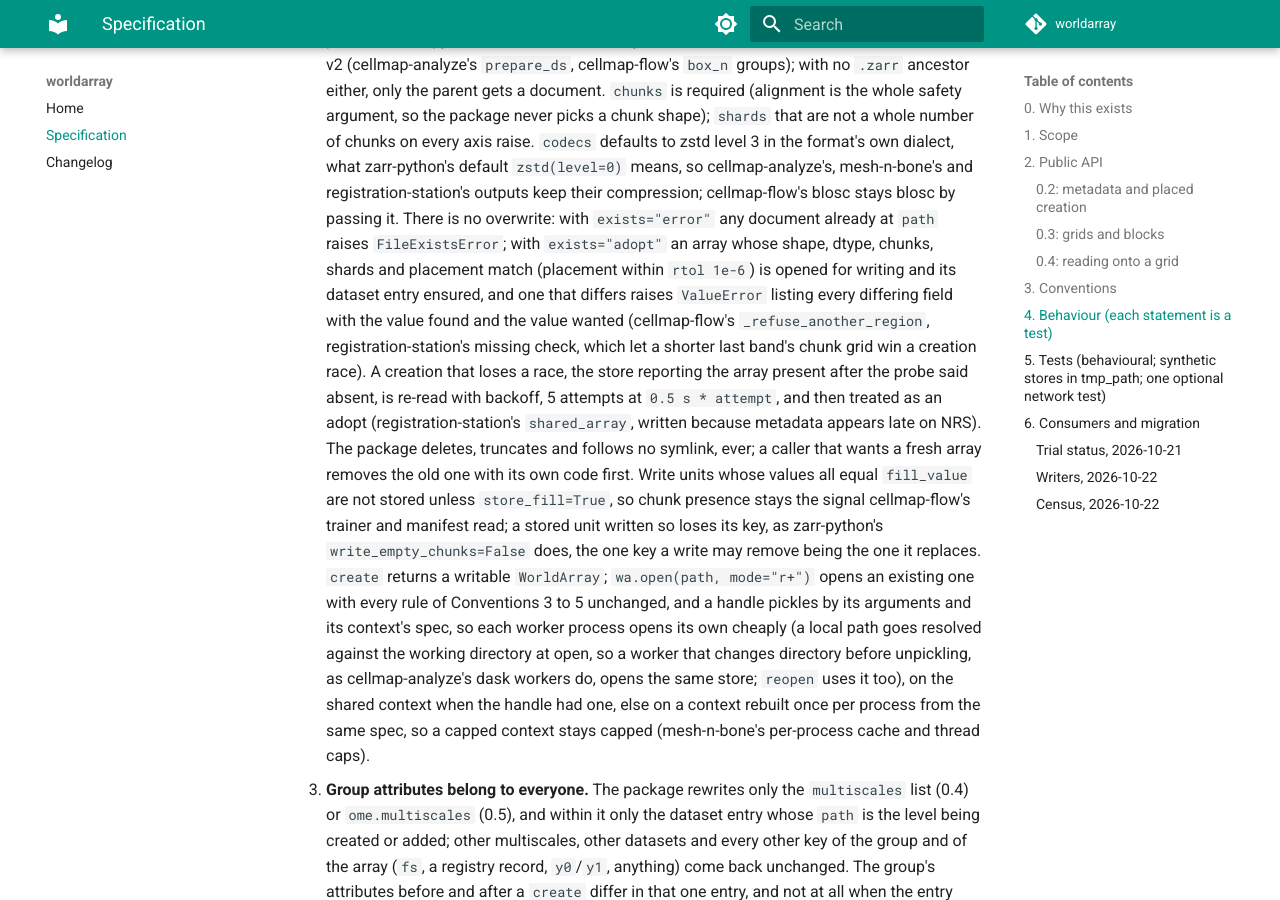
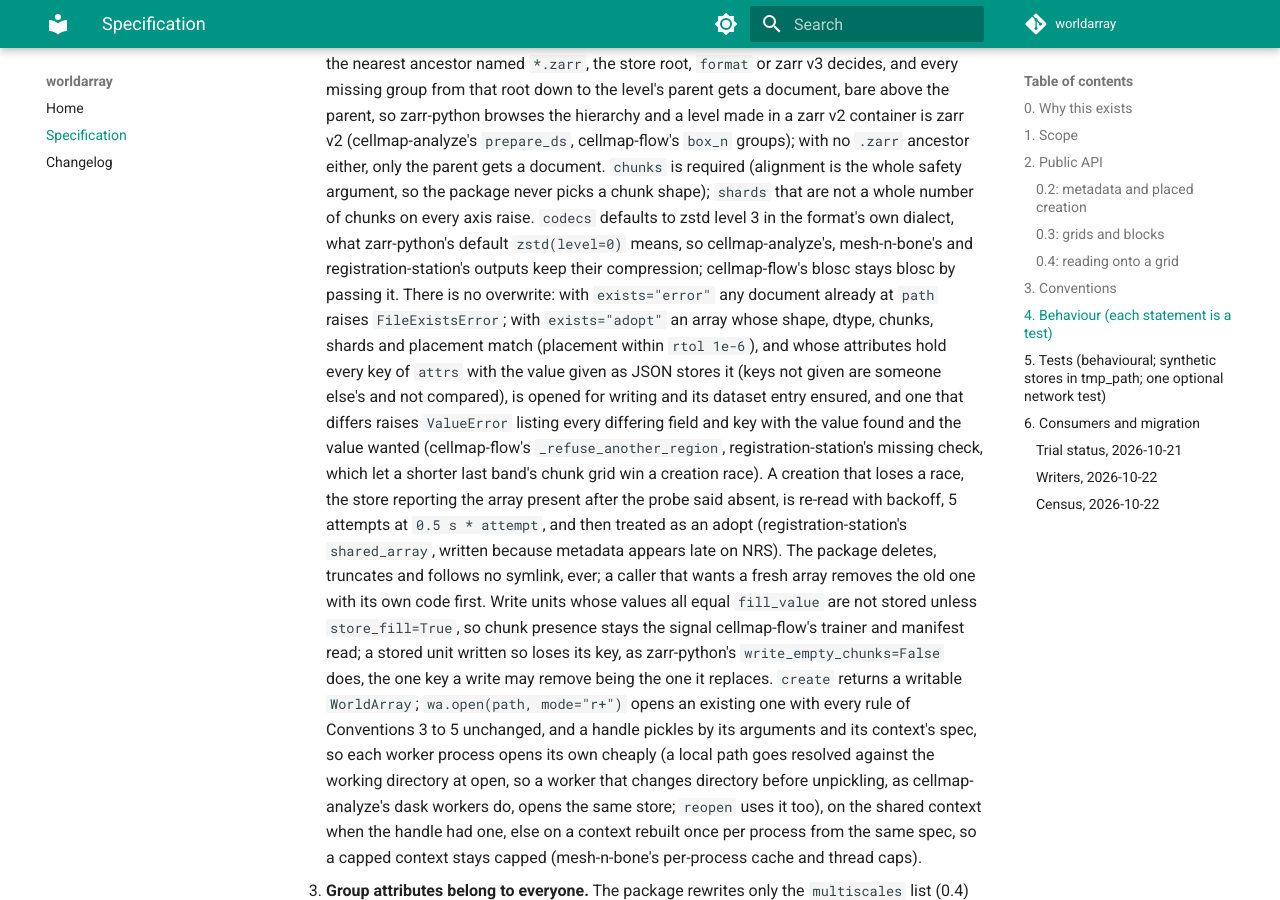
Before and after one commit to JaneliaSciComp/worldarray, an MkDocs documentation site: the page built from docs/spec.md, in a window 1280 px wide and 900 px high, scrolled down 16890 px. Built offline with MkDocs 1.6.1 and Material for MkDocs 9.7.7, drawn with Linux system fonts in a browser that asks for light colours; comment, search, counter and statistics services are not loaded; some of the changed text lies outside the part shown.

Commit message:
source_translation; adopt compares the attrs it is given
Two of cellmap-flow's asks for 0.4. source_translation is the stored level's translation
in the requested units beside source_voxel_size, under resample and relabel, so its
stored_placement can go. create(exists="adopt") compares every key of attrs with the
existing array's attributes and names each that differs or is missing; it used to keep the
old ones silently.

Claude-Session: https://claude.ai/code/session_0141wgF8mkGbjGfBFKfKhp64

````diff
--- a/docs/spec.md
+++ b/docs/spec.md
@@ -149,8 +149,9 @@ vol.meta           # ArrayMeta in the store's own units
 vol.grid           # ArrayMeta in the requested units, every axis
 vol.shape, vol.dtype, vol.axes, vol.spatial, vol.level_name, vol.levels, vol.remote
                    # shape is the stored shape, or with a resample target the target voxels covering the data
-vol.source_voxel_size, vol.resampled   # the stored level's voxel size, also under resample and relabel; whether reads
-                                       #   resample to a target
+vol.source_voxel_size, vol.source_translation, vol.resampled
+                   # the stored level's voxel size and translation (0.4), also under resample and relabel; whether
+                   #   reads resample to a target
 vol.list_chunks()  # the chunk indices that exist in storage, by listing keys (zarr v2/v3, N5, unsharded precomputed)
 vol.path           # what the caller passed (a group, say); vol.level_path is the array actually opened
 vol.voxel_size     # tuple[float] in `units`, spatial axes, the array's order (zyx for a volume)
@@ -285,7 +286,8 @@ vol = wa.create(
     attrs=None,           # extra array attributes, merged into the array's own
     group_attrs=None,     # extra group attributes, merged; no one else's key is dropped or rewritten (Behaviour 12)
     exists="error",       # "error": anything already at `path` raises | "adopt": an identical array (shape, dtype, chunks,
-                          #   shards, placement within rtol 1e-6) is opened for writing; a different one raises naming each
+                          #   shards, placement within rtol 1e-6, and from 0.4 every key of `attrs` holding the value given)
+                          #   is opened for writing; a different one raises naming each
                                                     #   difference. There is no third value. An adopt writes no group document when the entry
                           #   already says the same (Behaviour 12)
     store_fill=False,     # True stores write units equal to fill_value instead of leaving them absent
@@ -347,6 +349,8 @@ vol.read_onto(grid, begin=None, end=None, padding=None, method=None, mask=False,
                           #   grid anchored at its corner (Behaviour 20)
 vol.write_index(begin, end, 0) ; vol.write(box, 0) ; vol.write_chunk(index, 0)
                           # a scalar fills the box, converted to the dtype only when its value survives (Behaviour 13)
+vol.source_translation    # the stored level's translation in `units`, beside source_voxel_size, under resample and relabel
+wa.create(..., attrs={...}, exists="adopt")   # an adopt also compares the keys of `attrs` (Behaviour 11)
 ```
 
 ## 3. Conventions
@@ -694,9 +698,11 @@ Behaviours 10 to 16 are 0.2; 17 to 19 are 0.3.
     compression; cellmap-flow's blosc stays blosc by passing it. There is no overwrite: with
     `exists="error"` any document already at `path` raises `FileExistsError`; with
     `exists="adopt"` an array whose shape, dtype, chunks, shards and placement match
-    (placement within `rtol 1e-6`) is opened for writing and its dataset entry ensured, and
-    one that differs raises `ValueError` listing every differing field with the value found
-    and the value wanted (cellmap-flow's `_refuse_another_region`, registration-station's
+    (placement within `rtol 1e-6`), and whose attributes hold every key of `attrs` with the
+    value given as JSON stores it (keys not given are someone else's and not compared), is
+    opened for writing and its dataset entry ensured, and one that differs raises
+    `ValueError` listing every differing field and key with the value found and the value
+    wanted (cellmap-flow's `_refuse_another_region`, registration-station's
     missing check, which let a shorter last band's chunk grid win a creation race). A
     creation that loses a race, the store reporting the array present after the probe said
     absent, is re-read with backoff, 5 attempts at `0.5 s * attempt`, and then treated as an
@@ -950,6 +956,8 @@ under a sub-voxel offset with `method="linear"`, and the next voxel past a half-
 onto a finer grid equal to the `read` it is defined as, in micrometres too, adjoining
 reads agreeing, the mask marking grid voxels before the data; its own grid at voxel sizes
 3.54, 4 and 5.3 returning the stored array exactly; a grid with other axis names refused.
+`source_translation` under relabel and resample and in micrometres; an adopt keeping keys
+it was not given and refusing a different or missing one, naming both values.
 
 Target: about 600 lines of test cases for 0.1 and about 300 more for 0.2 and 0.3, the
 store builders in `conftest.py` aside; no wording pins; no `/nrs`; no cluster.
````
Also changed, not shown: CHANGELOG.md (+8 -2 lines), README.md (+1 -1 lines), 4 other files.
